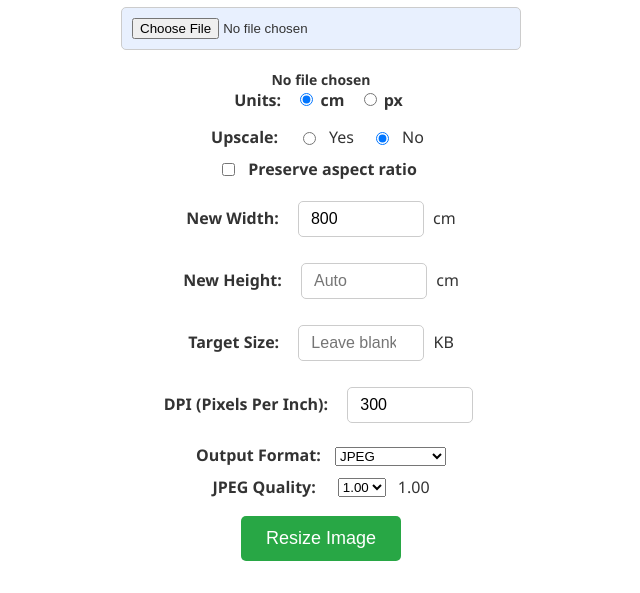
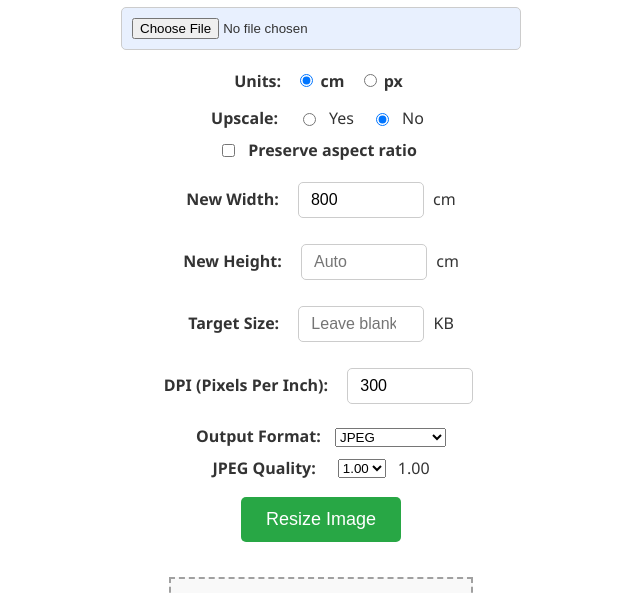
Before and after one commit to almostdead2/photo-resizer, a plain HTML site: page index.html in a window 1280 px wide. Shown: the part 142-735 px from the top of the page, without its empty margins (319-959 px from the left). Drawn offline with Linux system fonts and the light colour scheme.

Commit message:
Update index.html

```diff
--- a/index.html
+++ b/index.html
@@ -83,7 +83,6 @@
     <div class="container">
         <h1>Photo Resizer</h1>
         <input type="file" id="imageInput" accept="image/*">
-        <span id="fileNameLabel" style="display: block; margin-top: 2px; font-style: normal; font-weight: bold; font-size: 14px;">No file chosen</span>
 
         <div class="unit-switch">
             <label>Units:</label>
```
